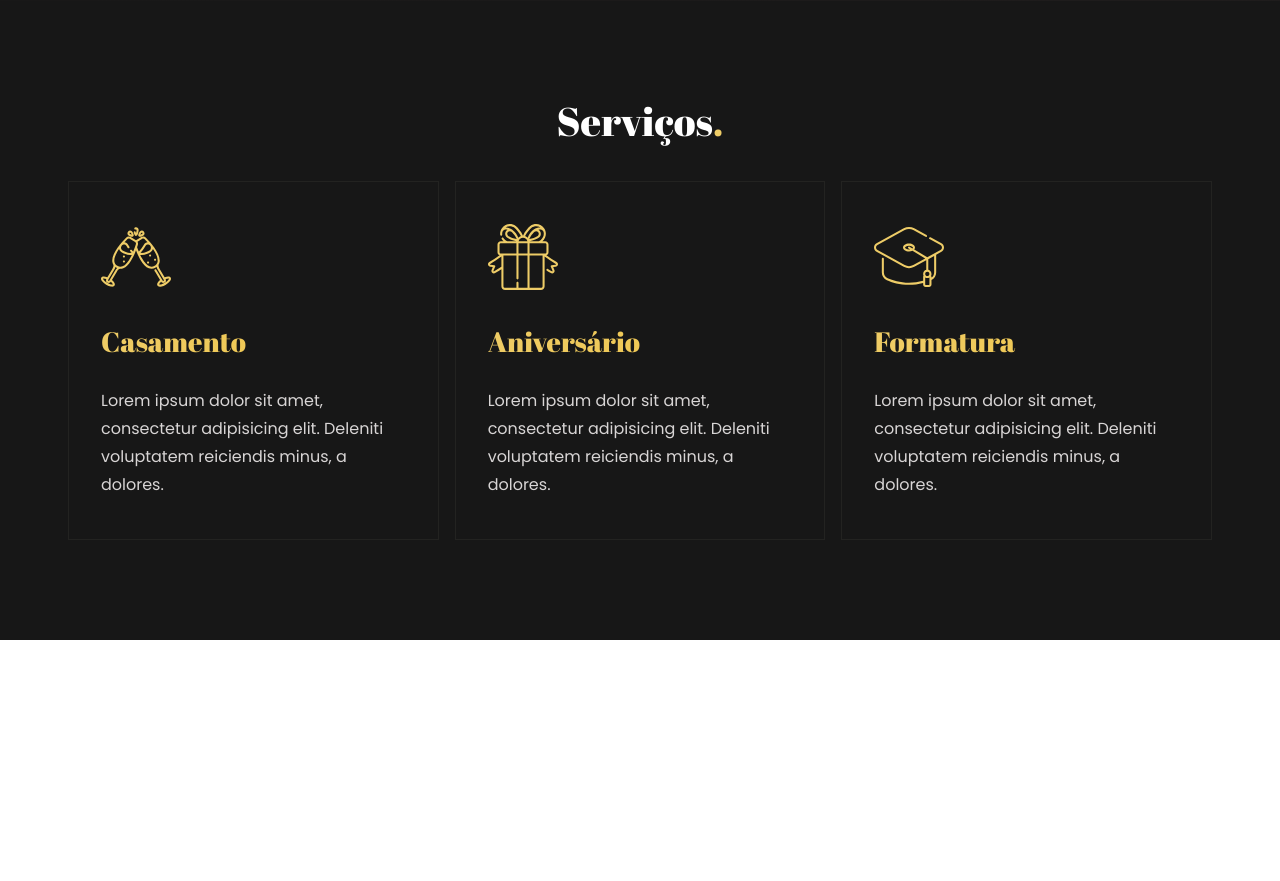
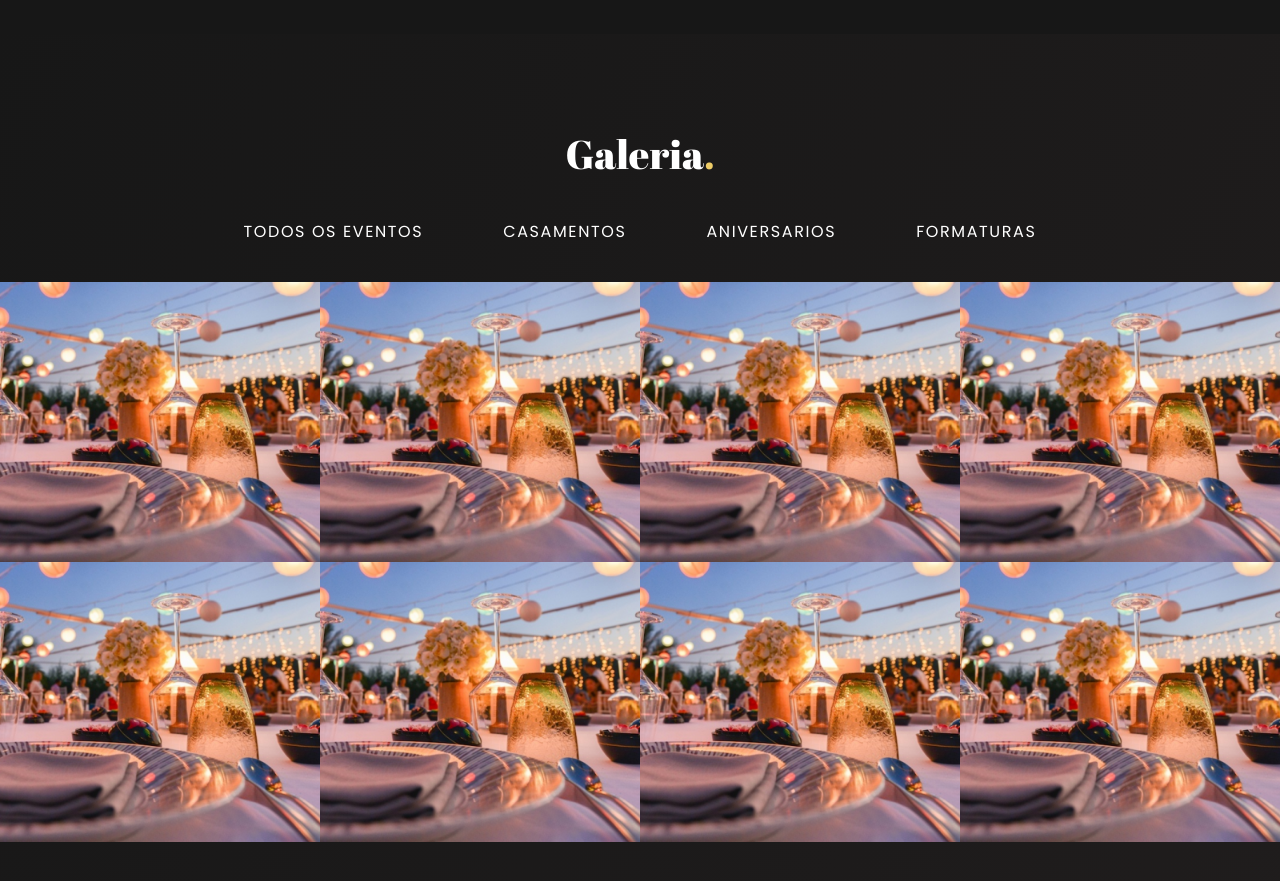
Before and after one commit to beyondweb/jeremias-eventos-website, a Vue app: page / in a window 1280 px wide. Shown: the part 1229-2110 px from the top of the page. Before the commit the page ends 1869 px from the top, so only its background shows below. Built offline with nearby package versions, Linux system fonts and the light colour scheme.

Commit message:
adding Gallery component

```diff
--- a/src/App.vue
+++ b/src/App.vue
@@ -7,9 +7,10 @@
     <!-- Quando terminar de carregar vai setar todo o site -->
     <main v-else class="WrapperSite">
       <NavbarMain />
-      <Wrapper />
+      <!-- <Wrapper /> -->
       <About />
       <Services />
+      <Gallery />
     </main>
   </div>
 </template>
@@ -17,9 +18,10 @@
 <script>
 import IsLoading from "./components/Global/IsLoading.vue";
 import NavbarMain from "./components/Navigations/NavbarMain.vue";
-import Wrapper from "./components/Headers/Wrapper.vue";
+// import Wrapper from "./components/Headers/Wrapper.vue";
 import About from "./components/Abouts/About.vue";
 import Services from "./components/Services/Service.vue";
+import Gallery from "./components/Gallerys/Gallery.vue";
 
 export default {
   name: "App",
@@ -31,9 +33,10 @@ export default {
   components: {
     IsLoading,
     NavbarMain,
-    Wrapper,
+    // Wrapper,
     About,
     Services,
+    Gallery,
   },
   methods: {
     Loading() {
@@ -91,4 +94,8 @@ body {
   justify-content: center;
   align-items: center;
 }
+img {
+  max-width: 100%;
+  display: block;
+}
 </style>
--- a/src/components/Abouts/About.vue
+++ b/src/components/Abouts/About.vue
@@ -6,8 +6,18 @@
           <TitleSection text="Sobre Nós" />
         </div>
         <div class="description">
-          <p>Somos uma empresa especializada na realização de eventos corporativos, planejamento estratégico em eventos e soluções promocionais. Nosso foco é trazer soluções práticas e criativas objetivando sempre a satisfação de nossos clientes.</p>
-          <p>Possuímos um time de profissionais qualificados, empenhados e comprometidos que com visão pró-ativa e inovadora irão transformar seu evento em um momento inesquecível. Oferecemos um portfólio amplo de serviços para que o resultado seja perfeito.</p>
+          <p>
+            Somos uma empresa especializada na realização de eventos
+            corporativos, planejamento estratégico em eventos e soluções
+            promocionais. Nosso foco é trazer soluções práticas e criativas
+            objetivando sempre a satisfação de nossos clientes.
+          </p>
+          <p>
+            Possuímos um time de profissionais qualificados, empenhados e
+            comprometidos que com visão pró-ativa e inovadora irão transformar
+            seu evento em um momento inesquecível. Oferecemos um portfólio amplo
+            de serviços para que o resultado seja perfeito.
+          </p>
         </div>
       </div>
       <div class="content-image">
@@ -22,8 +32,8 @@ import TitleSection from "../Global/TitleSection";
 export default {
   name: "About",
   components: {
-    TitleSection
-  }
+    TitleSection,
+  },
 };
 </script>
 
@@ -53,7 +63,7 @@ export default {
     }
   }
   > .description {
-    font-size: 1.125rem;
+    font-size: 1rem;
     line-height: 1.75rem;
     > p {
       margin-bottom: 1.5rem;
--- /dev/null
+++ b/src/components/Gallerys/Gallery.vue
@@ -0,0 +1,259 @@
+<template>
+  <section class="gallery">
+    <div class="title-content">
+      <TitleSection text="Galeria" />
+    </div>
+    <div class="gallery-actions">
+      <ul>
+        <li>Todos os eventos</li>
+        <li>Casamentos</li>
+        <li>Aniversarios</li>
+        <li>Formaturas</li>
+      </ul>
+    </div>
+    <div class="gallery-list">
+      <div class="gallery-item">
+        <div class="img-item">
+          <img src="../../assets/about.jpg" alt="Nome da galeria" />
+        </div>
+        <div class="hover-item">
+          <div class="description">
+            <small>Festa de formatura</small>
+            <p>
+              Festa de formatura da lara cibelle.
+            </p>
+          </div>
+          <div class="btn-expand">
+            <i class="bx bx-expand"></i>
+          </div>
+        </div>
+      </div>
+      <div class="gallery-item">
+        <div class="img-item">
+          <img src="../../assets/about.jpg" alt="Nome da galeria" />
+        </div>
+        <div class="hover-item">
+          <div class="description">
+            <small>Festa de formatura</small>
+            <p>
+              Festa de formatura da lara cibelle.
+            </p>
+          </div>
+          <div class="btn-expand">
+            <i class="bx bx-expand"></i>
+          </div>
+        </div>
+      </div>
+      <div class="gallery-item">
+        <div class="img-item">
+          <img src="../../assets/about.jpg" alt="Nome da galeria" />
+        </div>
+        <div class="hover-item">
+          <div class="description">
+            <small>Festa de formatura</small>
+            <p>
+              Festa de formatura da lara cibelle.
+            </p>
+          </div>
+          <div class="btn-expand">
+            <i class="bx bx-expand"></i>
+          </div>
+        </div>
+      </div>
+      <div class="gallery-item">
+        <div class="img-item">
+          <img src="../../assets/about.jpg" alt="Nome da galeria" />
+        </div>
+        <div class="hover-item">
+          <div class="description">
+            <small>Festa de formatura</small>
+            <p>
+              Festa de formatura da lara cibelle.
+            </p>
+          </div>
+          <div class="btn-expand">
+            <i class="bx bx-expand"></i>
+          </div>
+        </div>
+      </div>
+      <div class="gallery-item">
+        <div class="img-item">
+          <img src="../../assets/about.jpg" alt="Nome da galeria" />
+        </div>
+        <div class="hover-item">
+          <div class="description">
+            <small>Festa de formatura</small>
+            <p>
+              Festa de formatura da lara cibelle.
+            </p>
+          </div>
+          <div class="btn-expand">
+            <i class="bx bx-expand"></i>
+          </div>
+        </div>
+      </div>
+      <div class="gallery-item">
+        <div class="img-item">
+          <img src="../../assets/about.jpg" alt="Nome da galeria" />
+        </div>
+        <div class="hover-item">
+          <div class="description">
+            <small>Festa de formatura</small>
+            <p>
+              Festa de formatura da lara cibelle.
+            </p>
+          </div>
+          <div class="btn-expand">
+            <i class="bx bx-expand"></i>
+          </div>
+        </div>
+      </div>
+      <div class="gallery-item">
+        <div class="img-item">
+          <img src="../../assets/about.jpg" alt="Nome da galeria" />
+        </div>
+        <div class="hover-item">
+          <div class="description">
+            <small>Festa de formatura</small>
+            <p>
+              Festa de formatura da lara cibelle.
+            </p>
+          </div>
+          <div class="btn-expand">
+            <i class="bx bx-expand"></i>
+          </div>
+        </div>
+      </div>
+      <div class="gallery-item">
+        <div class="img-item">
+          <img src="../../assets/about.jpg" alt="Nome da galeria" />
+        </div>
+        <div class="hover-item">
+          <div class="description">
+            <small>Festa de formatura</small>
+            <p>
+              Festa de formatura da lara cibelle.
+            </p>
+          </div>
+          <div class="btn-expand">
+            <i class="bx bx-expand"></i>
+          </div>
+        </div>
+      </div>
+    </div>
+  </section>
+</template>
+
+<script>
+import TitleSection from "../Global/TitleSection.vue";
+export default {
+  name: "Gallery",
+  components: {
+    TitleSection,
+  },
+};
+</script>
+
+<style lang="scss" scoped>
+.gallery {
+  width: 100%;
+  background: var(--gradient-dark);
+  padding: 100px 0px;
+}
+.title-section {
+  text-align: center;
+}
+.gallery-actions {
+  width: 100%;
+  display: flex;
+  ul {
+    display: flex;
+    width: 100%;
+    justify-content: center;
+    li {
+      padding: 10px 32px;
+      text-transform: uppercase;
+      letter-spacing: 0.1rem;
+      color: var(--white);
+      margin: 0px 8px;
+      cursor: pointer;
+      transition: all 0.3s;
+      &:hover {
+        color: var(--gold);
+        transition: all 0.3s;
+      }
+    }
+  }
+}
+.gallery-list {
+  width: 100%;
+  margin-top: 32px;
+  display: grid;
+  grid-template-columns: repeat(4, 1fr);
+}
+.gallery-item {
+  width: 100%;
+  height: 280px;
+  overflow: hidden;
+  position: relative;
+  cursor: pointer;
+}
+.gallery-item .img-item {
+  position: relative;
+}
+.gallery-item .img-item img {
+  width: 100%;
+  height: 100%;
+  transition: transform 2s;
+}
+.gallery-item:hover .img-item img {
+  transform: scale(1.1);
+}
+
+.gallery-item .hover-item {
+  width: 100%;
+  height: 100%;
+  top: 0;
+  position: absolute;
+  padding: 32px 24px;
+  display: flex;
+  flex-direction: column;
+  justify-content: space-between;
+  transform: scaleY(0);
+  transition: transform 0.2s;
+  transition: all 0.3s;
+}
+.gallery-item:hover .hover-item {
+  transform: scaleY(1);
+  transition: transform 0.2s;
+  box-shadow: inset 0 0 0 200px rgba($color: #f0c442, $alpha: 0.3);
+}
+
+.gallery-item .hover-item .description small {
+  text-transform: uppercase;
+  font-size: 0.75rem;
+  color: var(--white);
+}
+.gallery-item .hover-item .description p {
+  font-family: var(--abril);
+  font-size: 1.75rem;
+  padding: 32px 0px;
+  color: var(--white);
+}
+
+.gallery-item .hover-item .btn-expand {
+  margin-bottom: 75px;
+  width: 25px;
+  height: 25px;
+  display: flex;
+  justify-content: center;
+  align-items: center;
+  border: 1px solid var(--white);
+  border-radius: 30px;
+}
+.gallery-item .hover-item .btn-expand i {
+  margin: 0;
+  padding: 0;
+  color: var(--white);
+}
+</style>
--- a/src/components/Services/Service.vue
+++ b/src/components/Services/Service.vue
@@ -8,17 +8,17 @@
         <div class="services-lists">
           <ItemService
             :img="Icon1"
-            title="Casamento"
+            title="Casamentos"
             description="Lorem ipsum dolor sit amet, consectetur adipisicing elit. Deleniti voluptatem reiciendis minus, a dolores."
           />
           <ItemService
             :img="Icon2"
-            title="Aniversário"
+            title="Aniversários"
             description="Lorem ipsum dolor sit amet, consectetur adipisicing elit. Deleniti voluptatem reiciendis minus, a dolores."
           />
           <ItemService
             :img="Icon3"
-            title="Formatura"
+            title="Formaturas"
             description="Lorem ipsum dolor sit amet, consectetur adipisicing elit. Deleniti voluptatem reiciendis minus, a dolores."
           />
         </div>
@@ -40,13 +40,13 @@ export default {
     return {
       Icon1: icon1,
       Icon2: icon2,
-      Icon3: icon3
+      Icon3: icon3,
     };
   },
   components: {
     TitleSection,
-    ItemService
-  }
+    ItemService,
+  },
 };
 </script>
 
```
